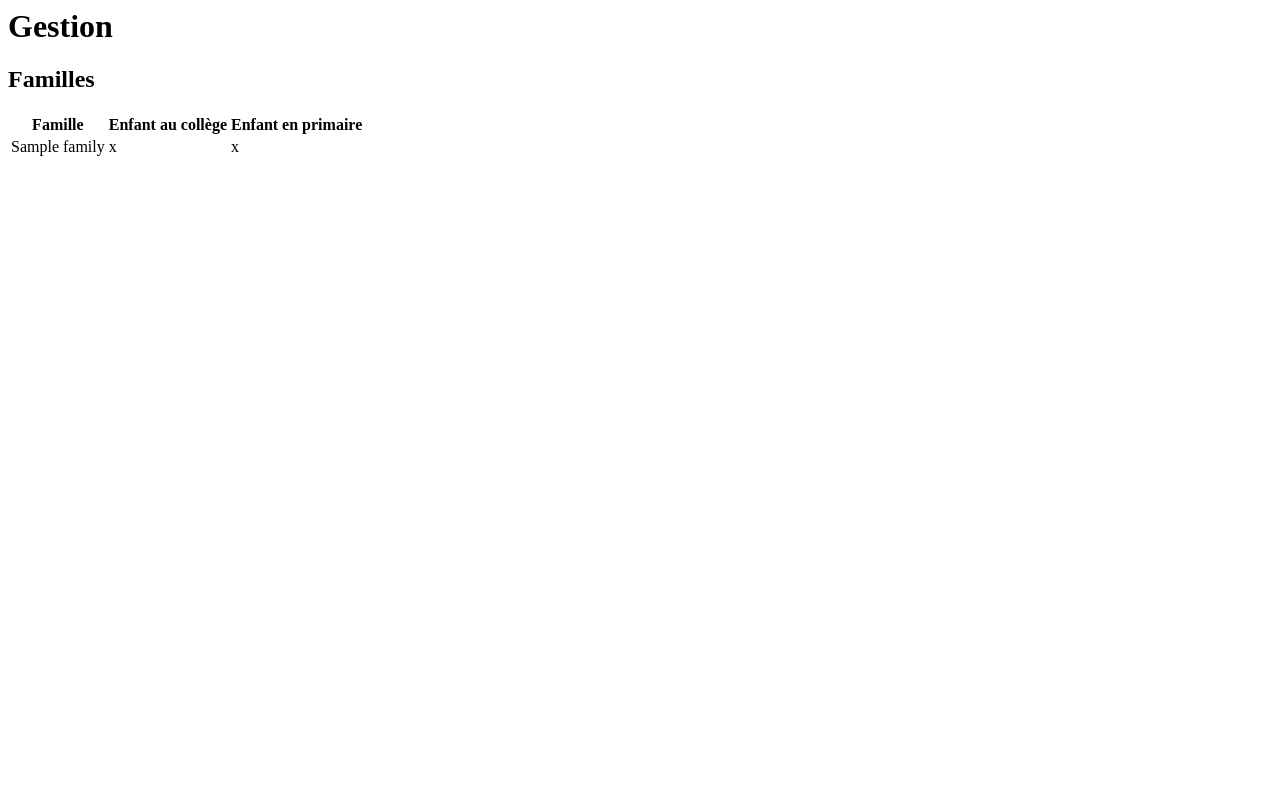
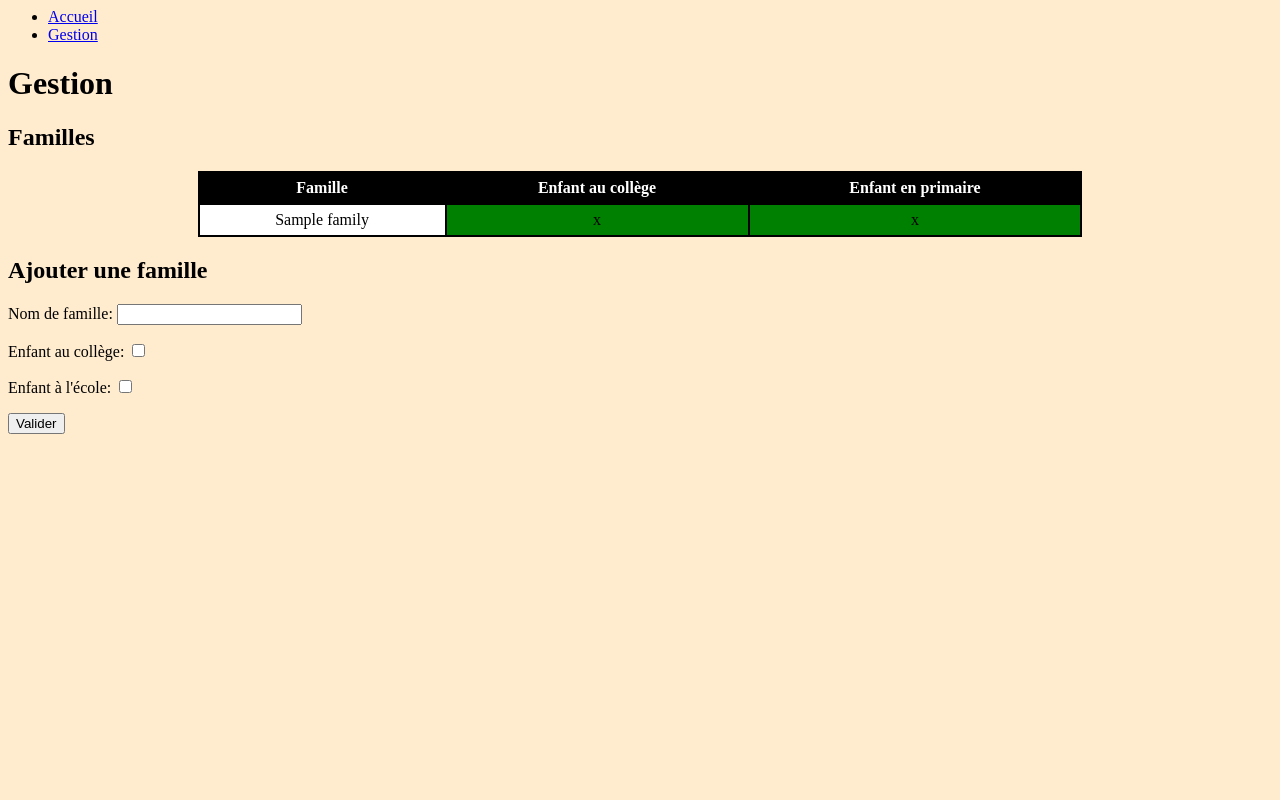
Before and after one commit to LeRatdemare/site-les-caroubiers, a Django app: page /gestion/ in a window 1280 px wide. Run offline with Django 4.2, Linux system fonts and the light colour scheme; tables that the repository leaves empty hold one stand-in row (values such as "Sample post"); parts of the project's set-up code (start-up, migrations or seed data) failed here and were passed over.

Commit message:
Formulaire d'ajout d'une famille + css

```diff
--- /dev/null
+++ b/sitecaroubiers/plannings/forms.py
@@ -0,0 +1,14 @@
+from django import forms
+from plannings.models import Family
+
+class FamilyForm(forms.ModelForm):
+
+    class Meta:
+        model = Family
+        fields = '__all__'
+        labels = {
+            'name': "Nom de famille",
+            'has_child_in_school': "Enfant à l'école",
+            'has_child_in_college': "Enfant au collège",
+        }
+        # exclude = ('has_child_in_school',)
--- a/sitecaroubiers/plannings/models.py
+++ b/sitecaroubiers/plannings/models.py
@@ -5,7 +5,7 @@ class Family(models.Model):
 
     name = models.CharField(max_length=50)
     has_child_in_college = models.BooleanField(default=False)
-    has_child_in_school = models.BooleanField(default=True)
+    has_child_in_school = models.BooleanField(default=False)
 
     def __str__(self):
         return f"{self.name}"
--- a/sitecaroubiers/plannings/static/css/styles.css
+++ b/sitecaroubiers/plannings/static/css/styles.css
@@ -0,0 +1,41 @@
+/* ---------------------- ELEMENTS ----------------------*/
+body {
+    background-color: blanchedalmond;
+}
+
+table.families {
+    width: 70%;
+    margin: auto;
+    background-color: #FFFFFF;
+    border-collapse: collapse;
+    border-width: 2px;
+    border-color: #000000;
+    border-style: solid;
+    color: #000000;
+}
+
+table.families td,
+table.families th {
+    border-width: 2px;
+    border-color: #000000;
+    border-style: solid;
+    text-align: center;
+    padding: 6px;
+}
+
+table.families td.check {
+    background-color: green;
+}
+
+table.families td.uncheck {
+    background-color: rgb(235, 53, 53);
+}
+
+table.families thead {
+    background-color: #000000;
+    color: #FFFFFF;
+}
+
+/* ---------------------- CLASSES ----------------------*/
+
+/* ---------------------- IDs ----------------------*/
--- a/sitecaroubiers/plannings/templates/pages/base.html
+++ b/sitecaroubiers/plannings/templates/pages/base.html
@@ -6,6 +6,12 @@
         <title>{% block title %}{% endblock %} - Les Caroubiers</title>
     </head>
     <body>
+        <nav>
+            <ul>
+                <li><a href="{% url 'index' %}">Accueil</a></li>
+                <li><a href="{% url 'gestion' %}">Gestion</a></li>
+            </ul>
+        </nav>
         {% block body %}{% endblock %}
     </body>
 </html>
--- a/sitecaroubiers/plannings/templates/pages/gestion.html
+++ b/sitecaroubiers/plannings/templates/pages/gestion.html
@@ -5,26 +5,35 @@
 {% block body %}
 <h1>Gestion</h1>
 <h2>Familles</h2>
-<table>
+<table class='families'>
+    <thead>
         <tr>
             <th>Famille</th>
             <th>Enfant au collège</th>
             <th>Enfant en primaire</th>
         </tr>
+    </thead>
     {% for family in families %}
     <tr>
         <td>{{family.name}}</td>
-            <td>
+        {% if family.has_child_in_school %}
+        <td class='check'>x</td>
+        {% else %}
+        <td class='uncheck'></td>
+        {% endif %}
         {% if family.has_child_in_college %}
-                x
+        <td class='check'>x</td>
+        {% else %}
+        <td class='uncheck'></td>
         {% endif %}
-            </td>
-            <td>
-                {% if family.has_child_in_school %}
-                x
-                {% endif %}
-            </td>
     </tr>
     {% endfor %}
 </table>
+
+    <h2>Ajouter une famille</h2>
+    <form action='' method='POST'>
+        {% csrf_token %}
+        {{ form.as_p }}
+        <input type='submit' value='Valider'>
+    </form>
 {% endblock %}
--- a/sitecaroubiers/plannings/templates/pages/index.html
+++ b/sitecaroubiers/plannings/templates/pages/index.html
@@ -4,6 +4,4 @@
 
 {% block body %}
 <h1>Accueil</h1>
-Page de
-<a href="{% url 'gestion' %}">gestion</a>
 {% endblock %}
--- a/sitecaroubiers/plannings/views.py
+++ b/sitecaroubiers/plannings/views.py
@@ -2,6 +2,7 @@ from django.shortcuts import render
 from django.shortcuts import redirect
 from django.shortcuts import get_object_or_404
 from plannings.models import Family
+from plannings.forms import FamilyForm
 
 # Create your views here.
 def index(request):
@@ -9,4 +10,11 @@ def index(request):
 
 def gestion(request):
     families = Family.objects.all()
-    return render(request, 'pages/gestion.html', {'families' : families})
+    if request.method == 'POST':
+        form = FamilyForm(request.POST)
+        if form.is_valid():
+            form.save()
+            form = FamilyForm()
+    else:
+        form = FamilyForm()
+    return render(request, 'pages/gestion.html', {'families':families, 'form':form})
```
Lines whose indentation alone changed are shown as unchanged.
